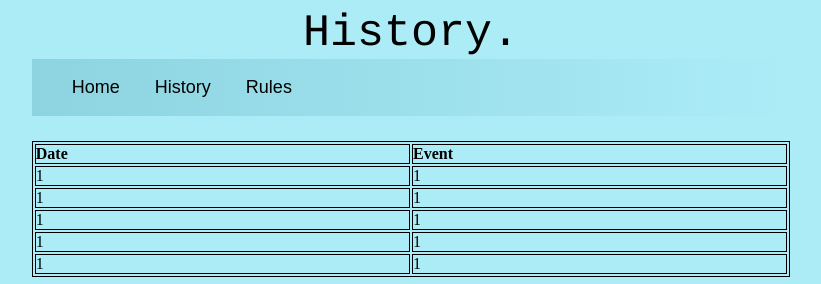
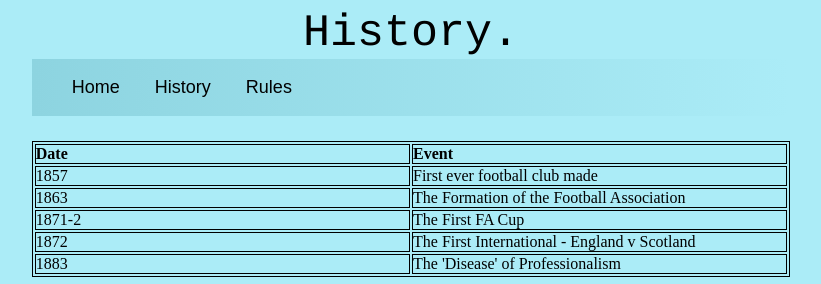
Before and after one commit to aaravtimsina/WebPage, a plain HTML site: page history.html in a window 1280 px wide. Shown: the top 284 px of the page, without its empty margins (229-1050 px from the left). Drawn offline with Linux system fonts and the light colour scheme; grey boxes are pictures that could not be loaded.

Commit message:
History and Rules
Completed history tables and added rules along with a picture

```diff
--- a/history.html
+++ b/history.html
@@ -32,24 +32,24 @@
             <th>Event</th>
           </tr>
           <tr>
-            <td>1</td>
-            <td>1</td>
+            <td>1857</td>
+            <td>First ever football club made</td>
           </tr>
           <tr>
-            <td>1</td>
-            <td>1</td>
+            <td>1863</td>
+            <td>The Formation of the Football Association </td>
           </tr>
           <tr>
-            <td>1</td>
-            <td>1</td>
+            <td>1871-2</td>
+            <td>The First FA Cup</td>
           </tr>
           <tr>
-              <td>1</td>
-              <td>1</td>
+              <td>1872</td>
+              <td>The First International - England v Scotland</td>
           </tr>
           <tr>
-              <td>1</td>
-              <td>1</td>
+              <td>1883</td>
+              <td>The 'Disease' of Professionalism</td>
           </tr>
           </table>
   </div>
```
Also changed, not shown: rules.html (+1 -0 lines), football.jpg (added), 1 other file.
